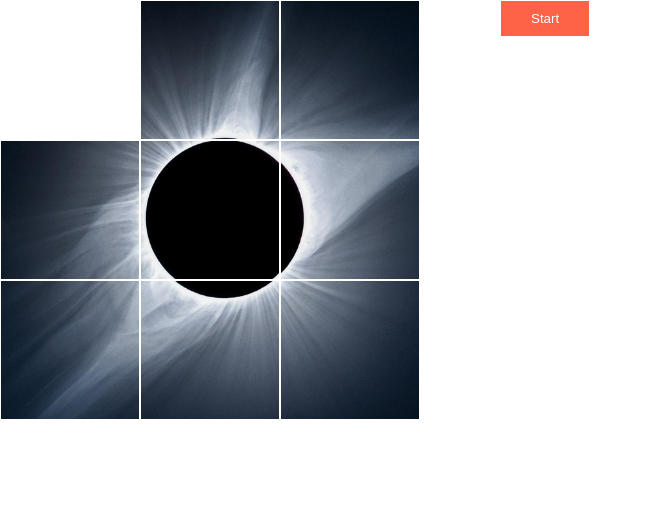
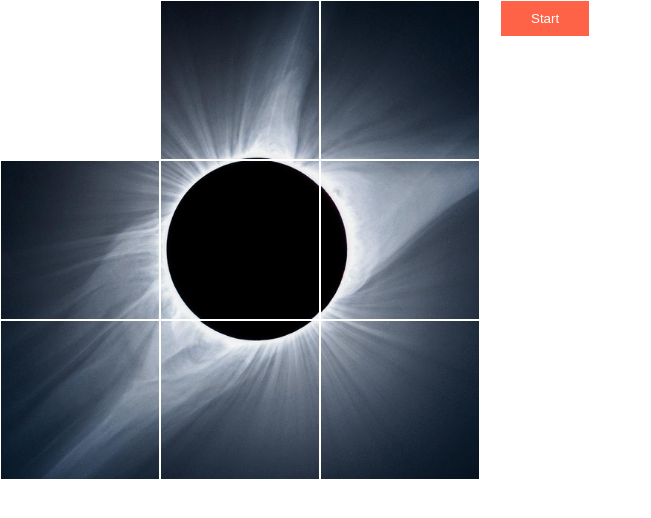
Before and after one commit to olarybacka/sliding-puzzle, a React (Create React App) app: page / in a window 1280 px wide. Shown: the top 518 px of the page, without its empty margins (0-651 px from the left). Built offline with nearby package versions, Linux system fonts and the light colour scheme.

Commit message:
refactor

```diff
--- a/src/components/startButton.js
+++ b/src/components/startButton.js
@@ -22,7 +22,7 @@ class StartButton extends Component {
         return (
             <StyledButton
                 disabled={this.props.gameInProgress}
-                onClick={this.props.startGame.bind(null, this.state)}
+                onClick={this.props.startGame.bind(null)}
             >
                 Start
             </StyledButton>
--- a/src/components/tile.js
+++ b/src/components/tile.js
@@ -1,55 +1,14 @@
-import React, { Component } from 'react'
+import React from 'react'
 import StyledTile from './tile.style'
 
-class TileComponent extends Component {
-    state = {
-        id: null,
-        top: null,
-        left: null
-    }
-
-    componentWillMount() {
-        const { size, i, dimension, position } = this.props
-        this.setState({
-            id: i,
-            left: position ? position.left : size * (i % dimension),
-            top: position ? position.top : Math.floor(i / dimension) * size
-        })
-    }
-
-    componentDidMount(){
-        this.props.saveInitialState(this.state)
-        this.props.saveCurrentState(this.state)
-    }
-
-    componentWillReceiveProps(nextProps) {
-        if (nextProps.position) {
-            this.setState({
-                left: nextProps.position.left,
-                top: nextProps.position.top
-            })
-        }
-        return true
-    }
-
-    componentDidUpdate() {
-        this.props.saveCurrentState(this.state)
-    }
-
-    render() {
-        const { left, top } = this.state
-        const { size, i, position, moveTile, gameInProgress } = this.props
-
-        return (
-            <StyledTile
-                {...{ left, top, size, i }}
-                disabled={!gameInProgress}
-                position={position}
-                onClick={moveTile.bind(null, this.state)}
-            >
-            </StyledTile>
-        )
-    }
-}
-
-export default TileComponent
+export default ({ size, i, position, moveTile, gameInProgress }) => (
+    <StyledTile
+        left={position.left}
+        top={position.top}
+        i={i}
+        size={size}
+        disabled={!gameInProgress}
+        onClick={moveTile.bind(null, i)}
+    >
+    </StyledTile>
+)
--- a/src/containers/board.js
+++ b/src/containers/board.js
@@ -8,85 +8,66 @@ class BoardComponent extends Component {
         id: null,
         completedPoisition: [],
         currentPosition: [],
-        size: (
-            window.innerWidth > 1500 ? 160 :
-                window.innerWidth > 1020 ? 140 :
-                    window.innerWidth > 500 ? 130 :
-                        100
-        ),
+        size: 160,
         dimension: 3, // n x n tiles
-        empty: {
-            top: 0,
-            left: 0
-        },
-        active: {
-            top: 0,
-            left: 0
-        },
         gameInProgress: false,
-        shuffleMoves: 15
+        shuffleMoves: 2
     }
 
-    saveInitialState = (state) => {
-        const completedPoisition = this.state.completedPoisition
-        completedPoisition[state.id] = { ...state }
-        this.setState({ completedPoisition })
+    constructor() {
+        super()
+        const { dimension, size } = this.state
+        const currentPosition = Array.from({ length: dimension ** 2 })
+            .map((t, i) => ({
+                left: size * (i % dimension),
+                top: Math.floor(i / dimension) * size
+            }))
+
+        const completedPoisition = [...currentPosition]
+
+        this.state = {
+            ...this.state,
+            currentPosition,
+            completedPoisition
+        };
     }
 
-    saveCurrentState = (state) => {
-        setTimeout(() => {
-            const currentPosition = JSON.parse(JSON.stringify(this.state.currentPosition)) // deep copy to avoid looping in shouldComponentUpdate
-            currentPosition[state.id] = { ...state }
+    moveTile = (i) => {
+        if (this.isNextToEmpty(this.state.currentPosition[i])) {
+            const currentPosition = [...this.state.currentPosition]
+            currentPosition[i] = currentPosition[0]
+            currentPosition[0] = this.state.currentPosition[i]
             this.setState({ currentPosition })
-        })
-    }
-
-    shouldComponentUpdate(nextProps, nextState) {
-        return (nextState.currentPosition === this.state.currentPosition ? true : false)
-    }
-
-    moveTile = (tile) => {
-        if (this.isNextToEmpty(tile)) {
-            this.setState({
-                id: tile.id,
-                active: {
-                    top: this.state.empty.top,
-                    left: this.state.empty.left
-                },
-                empty: {
-                    top: tile.top,
-                    left: tile.left
-                },
-            })
         }
     }
 
     shuffle = (n) => {
         let last
         let tempo = Math.max(80, 900 / n)
-
         for (let i = 0; i < n; i++) {
             // eslint-disable-next-line
             setTimeout(() => {
                 let nexts = []
 
-                this.state.currentPosition.forEach((tile) => {
-                    if (tile.id !== last && this.isNextToEmpty(tile)) {
-                        nexts.push(tile.id)
+                this.state.currentPosition.forEach((tile, i) => {
+                    if (i !== last && this.isNextToEmpty(tile)) {
+                        nexts.push(i)
                     }
                 })
 
                 last = nexts[Math.floor(Math.random() * nexts.length)]
-                this.moveTile(this.state.currentPosition[last])
+                this.moveTile(last)
                 if (i === n - 1) {
                     this.setState({ gameInProgress: true })
                 }
             }, i * tempo)
         }
+        console.log("PO")
     }
 
     isNextToEmpty(tile) {
-        const { size, empty } = this.state
+        const empty = this.state.currentPosition[0]
+        const { size } = this.state
         const distance = (Math.abs(tile.left - empty.left) + Math.abs(tile.top - empty.top))
         return distance === size
     }
@@ -96,37 +77,33 @@ class BoardComponent extends Component {
     }
 
     render() {
-        const { size, dimension, id, active, empty } = this.state
+        const { size, dimension } = this.state
         return (
             <div className="game-board">
-                {Array.from({ length: this.state.dimension * this.state.dimension }).map((tile, i) =>
+                {Array.from({ length: this.state.dimension ** 2 }).map((tile, i) =>
                     <Tile
                         key={i}
                         {...{ size, dimension, i }}
-                        gameInProgress={this.state.gameInProgress}
                         moveTile={this.moveTile}
-                        saveInitialState={this.saveInitialState}
-                        saveCurrentState={this.saveCurrentState}
-                        position={i === id ? active : i === 0 ? empty : false}
+                        gameInProgress={true}
+                        position={this.state.currentPosition[i]}
+                        i={i}
                     />
                 )}
-                <StartButton
+                {<StartButton
                     gameInProgress={this.state.gameInProgress}
                     startGame={this.startGame}
-                    moveTile={this.moveTile} />
+                />}
             </div>
         )
     }
 
-
     componentDidUpdate() {
         if (this.state.gameInProgress) {
-            setTimeout(() => {
-                if (JSON.stringify(this.state.currentPosition) === JSON.stringify(this.state.completedPoisition)) {
-                    this.setState({ gameInProgress: false })
-                    console.log("you won")
-                }
-            })
+            if (JSON.stringify(this.state.currentPosition) === JSON.stringify(this.state.completedPoisition)) {
+                this.setState({ gameInProgress: false })
+                console.log("you won")
+            }
         }
     }
 }
```
Also changed, not shown: src/components/tile2.js (added).
